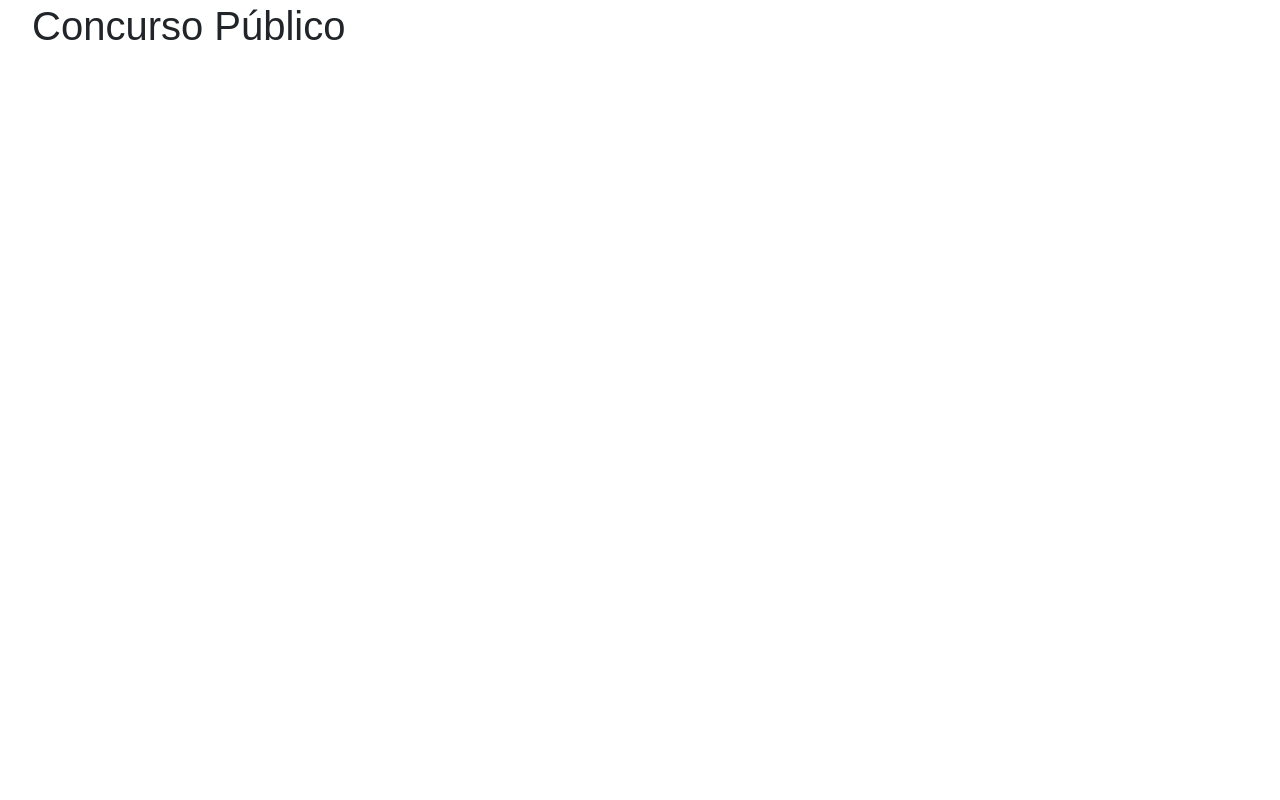
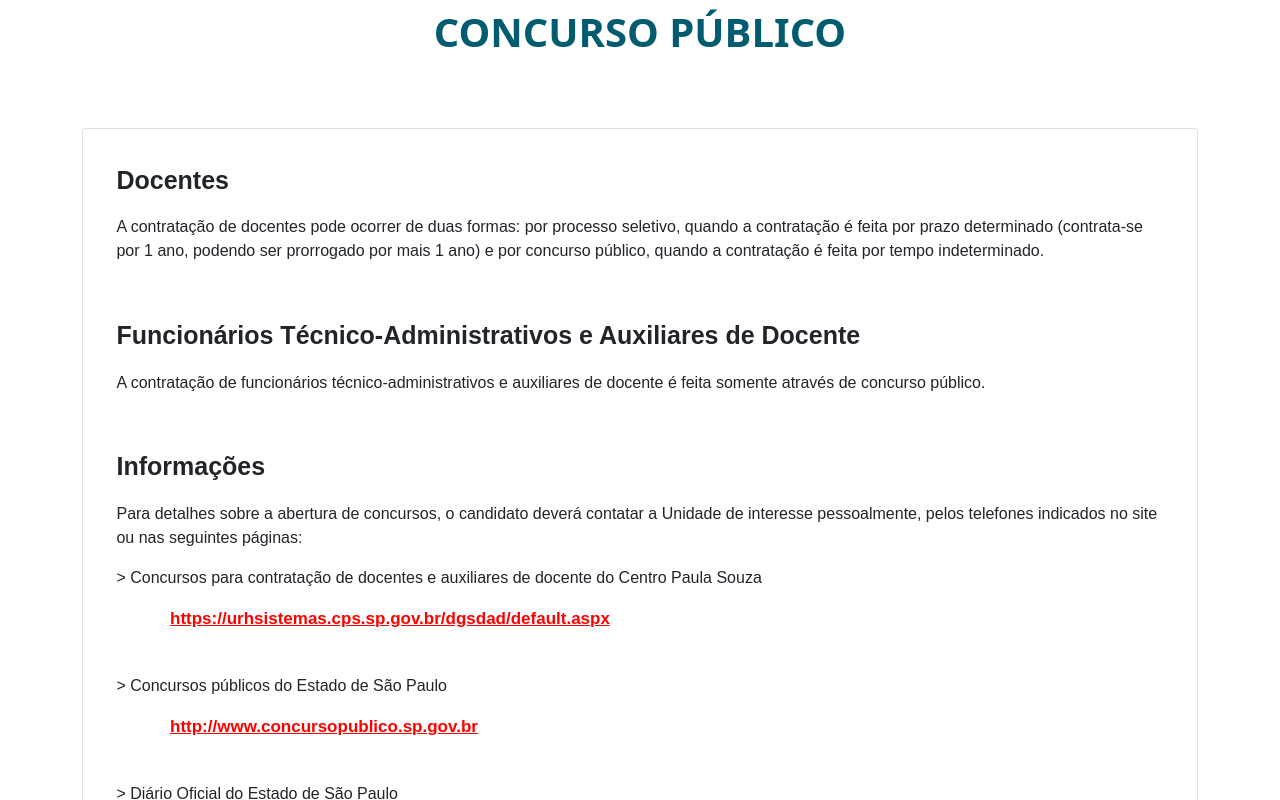
Before and after one commit to Marianaaraujo17/Fatec-site, a React (Create React App) app: page /concurso in a window 1280 px wide. Shown: the part 320-1120 px from the top of the page. Before the commit the page ends 942 px from the top, so only its background shows below. Built offline with nearby package versions, Linux system fonts and the light colour scheme.

Commit message:
Conteúdo da página Concurso

```diff
--- /dev/null
+++ b/src/pages/concurso.css
@@ -0,0 +1,27 @@
+#espaco{
+    margin-bottom: 5%;
+}
+
+.card{
+    padding: 3%;
+    margin-bottom: 5%;
+}
+
+.titulo {
+    font-size: 30px;
+    color: #005c6e;
+    font-family: "Noto Sans";
+    font-weight: bold;
+  }
+
+#subtitulo{
+    font-size: 25px;
+    font-weight: bold;
+}
+
+#left{
+    margin-left: 5%;
+    margin-bottom: 4%;
+    font-size: 17px;
+    color: red;
+}
--- a/src/pages/concurso.js
+++ b/src/pages/concurso.js
@@ -1,10 +1,47 @@
 import React from "react";
 
 import App from "../containers/App";
+import Footer from "../components/footer";
+import { Card, CardGroup, Container, Row, Col, Button } from "react-bootstrap";
+import "./concurso.css";
+
 
 const concurso = () => (
   <App>
-    <h1>Concurso Público</h1>
+        <Container
+          style={{
+            display: "flex",
+            flexDirection: "row",
+            justifyContent: "center",
+            alignItems: "center",
+            textAlign: "center",
+            marginBottom: "50px",
+          }}
+    >
+          <p className="titulo">CONCURSO PÚBLICO</p>
+    </Container>
+    <Container>
+      <Card>
+      <Row>
+      <p id="subtitulo">Docentes</p>
+      <p id="espaco">A contratação de docentes pode ocorrer de duas formas: por processo seletivo, quando a contratação é feita por prazo determinado (contrata-se por 1 ano, podendo ser prorrogado por mais 1 ano) e por concurso público, quando a contratação é feita por tempo indeterminado.</p>
+      <p id="subtitulo">Funcionários Técnico-Administrativos e Auxiliares de Docente</p>
+      <p id="espaco">A contratação de funcionários técnico-administrativos e auxiliares de docente é feita somente através de concurso público. </p>
+      <p id="subtitulo">Informações</p>
+      <p>Para detalhes sobre a abertura de concursos, o candidato deverá contatar a Unidade de interesse pessoalmente, pelos telefones indicados no site ou nas seguintes páginas: </p>
+      <p>> Concursos para contratação de docentes e auxiliares de docente do Centro Paula Souza</p>
+      <a id="left" target="blank" href="https://urhsistemas.cps.sp.gov.br/dgsdad/default.aspx">https://urhsistemas.cps.sp.gov.br/dgsdad/default.aspx</a>
+      <p>> Concursos públicos do Estado de São Paulo</p>
+      <a id="left" target="blank" href="http://www.concursopublico.sp.gov.br">http://www.concursopublico.sp.gov.br</a>
+      <p>> Diário Oficial do Estado de São Paulo</p>
+      <a id="left" target="blank" href="http://www.imprensaoficial.com.br">http://www.imprensaoficial.com.br</a>
+      <p id="subtitulo">Deliberações</p>
+      <p>Dispõe sobre norma para a realização de Concurso Público para o preenchimento de emprego público permanente de Professor do Ensino Superior das Faculdades de Tecnologia do Centro Estadual de Educação Tecnológica Paula Souza.</p>
+      <a id="left" target="blank" href="http://fatecsjc.edu.br/downloads/arquivos/2015-1/2015.01.09_deliberao_ceeteps_009.pdf">Deliberação CEETEPS nº 009 de 09/01/2015</a>
+      </Row>
+      </Card>
+    </Container>
+    <Footer/>
   </App>
 );
 
```
Also changed, not shown: src/pages/CIPA.css (added).
